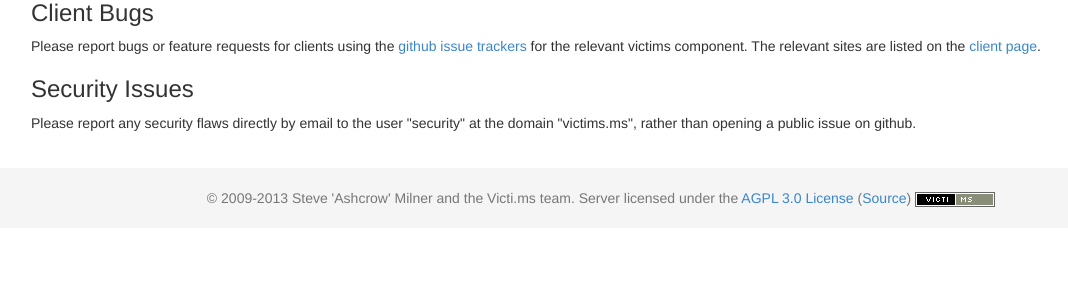
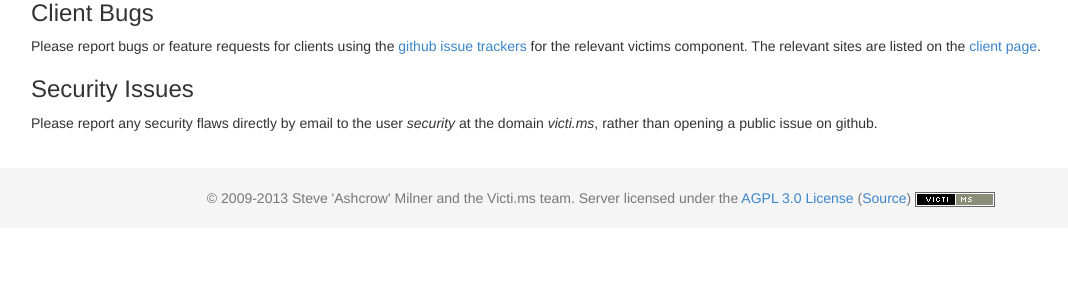
Before and after one commit to victims/victims-web, a Flask app: template src/victims_web/blueprints/ui/templates/bugs.html in a window 1280 px wide. Shown: the part 236-537 px from the top of the page, without its empty margins (39-1107 px from the left). Run offline with Flask 2, Linux system fonts and the light colour scheme; the template is opened without the code that fills it, so the values that code supplies are empty; parts of the project's set-up code (start-up, migrations or seed data) failed here and were passed over; some libraries are stand-ins or nearby versions.

Commit message:
Fix security contact email

```diff
--- a/src/victims_web/blueprints/ui/templates/bugs.html
+++ b/src/victims_web/blueprints/ui/templates/bugs.html
@@ -18,7 +18,7 @@
 
     <h3>Security Issues</h3>
     <p>
-    Please report any security flaws directly by email to the user "security" at the domain "victims.ms", rather than opening a public issue on github.
+    Please report any security flaws directly by email to the user <i>security</i> at the domain <i>victi.ms</i>, rather than opening a public issue on github.
     </p>
 </div>
 {%  endblock %}
```
